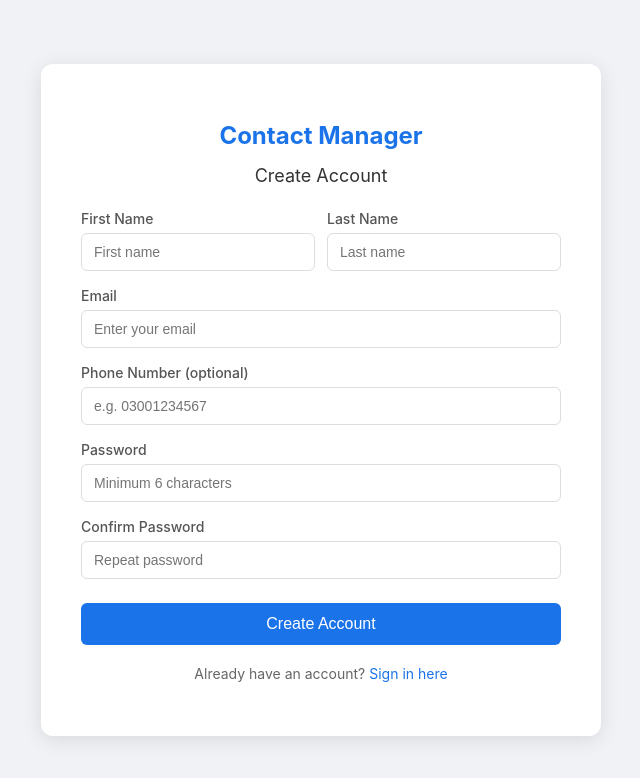
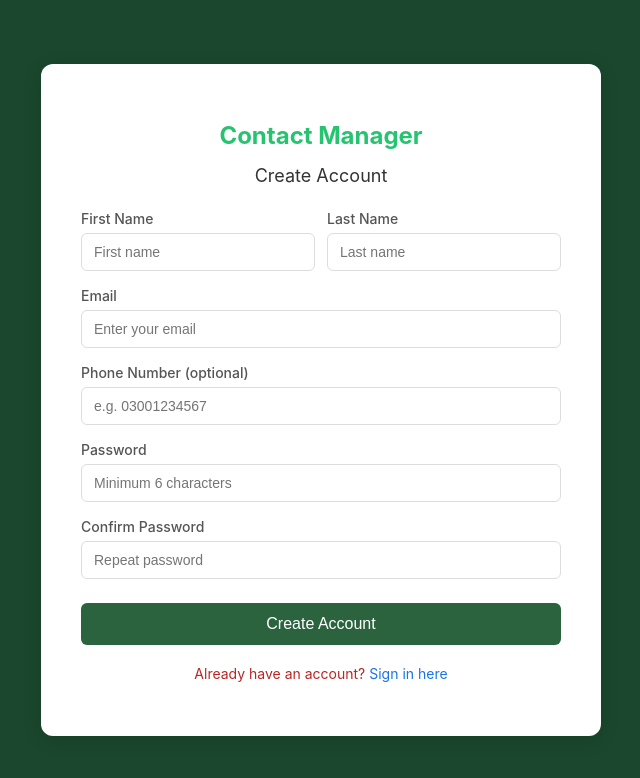
Before and after one commit to Ibrahim5570/Contact-Management-system, a React (Create React App) app in the folder FrontEnd/cms-frontend/: page /register in a window 1280 px wide. Shown: the top 778 px of the page, without its empty margins (319-959 px from the left). Built offline with nearby package versions, Linux system fonts and the light colour scheme.

Commit message:
customised registration page

```diff
--- a/FrontEnd/cms-frontend/src/pages/Register.js
+++ b/FrontEnd/cms-frontend/src/pages/Register.js
@@ -129,7 +129,7 @@ const styles = {
         display: 'flex',
         alignItems: 'center',
         justifyContent: 'center',
-        backgroundColor: '#f0f2f5',
+        backgroundColor: '#1a472d',
     },
     card: {
         backgroundColor: 'white',
@@ -141,7 +141,7 @@ const styles = {
     },
     title: {
         textAlign: 'center',
-        color: '#1a73e8',
+        color: '#26c370',
         marginBottom: '8px',
         fontSize: '24px',
     },
@@ -186,7 +186,7 @@ const styles = {
     button: {
         width: '100%',
         padding: '12px',
-        backgroundColor: '#1a73e8',
+        backgroundColor: '#2b633f',
         color: 'white',
         border: 'none',
         borderRadius: '6px',
@@ -197,7 +197,7 @@ const styles = {
     linkText: {
         textAlign: 'center',
         marginTop: '20px',
-        color: '#666',
+        color: '#b82626',
         fontSize: '14px',
     },
     link: {
```
